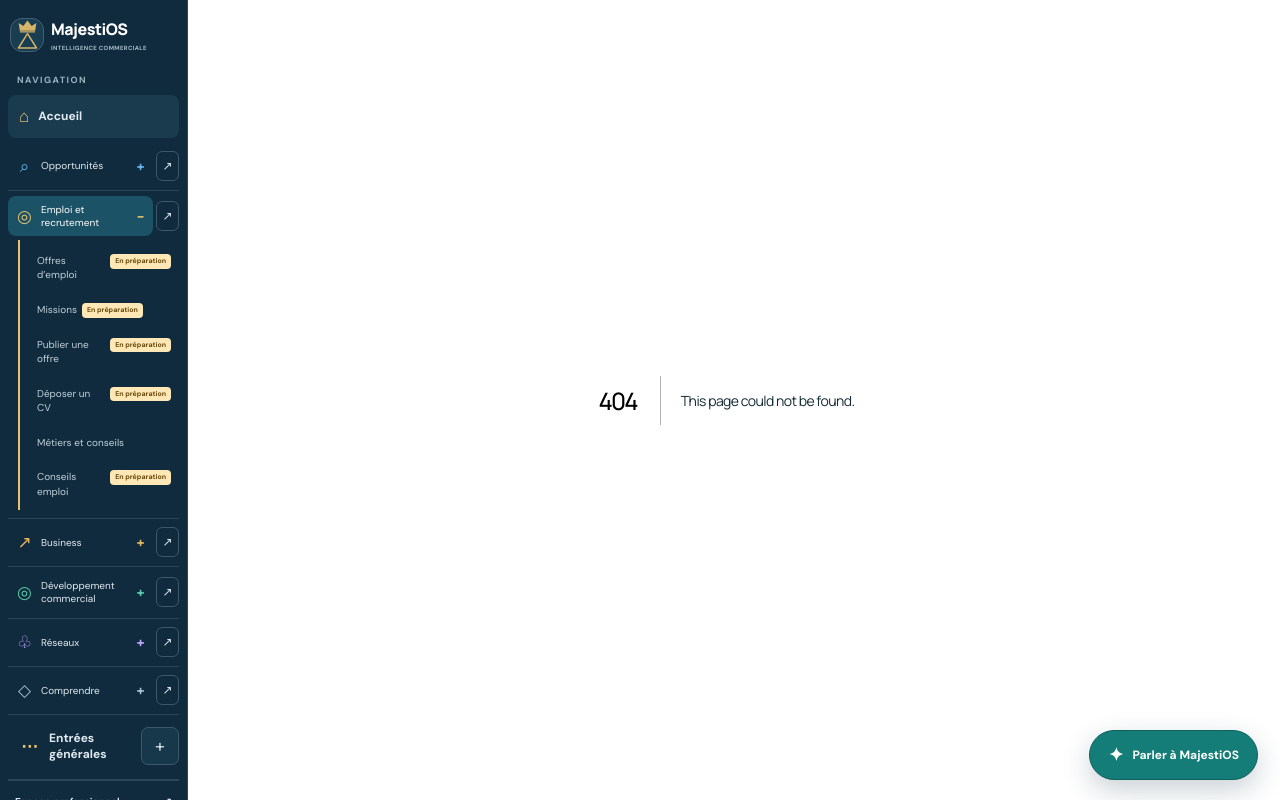
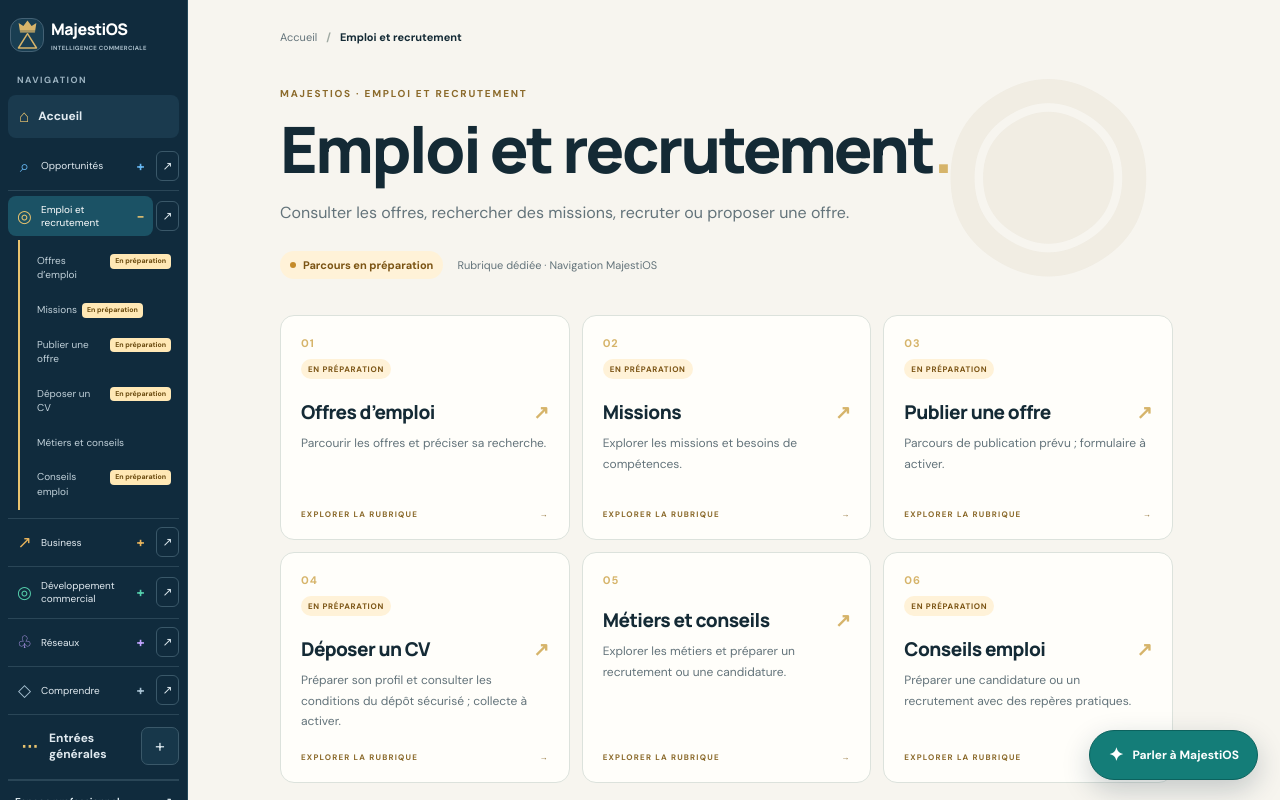
Before and after one commit to Chexpeer/Majestios, a Next.js app: page /emploi in a window 1280 px wide. Before the commit this address had no page. Shown: the top 800 px of the page. Built offline with nearby package versions, Linux system fonts and the light colour scheme.

Commit message:
Create autonomous employment and recruitment landing page

```diff
--- /dev/null
+++ b/src/app/emploi/page.tsx
@@ -0,0 +1,21 @@
+import SiteHub from "@/components/site-hub";
+import { findSiteNode } from "@/data/site-tree";
+
+export const metadata = {
+  title: "Emploi et recrutement — MajestiOS",
+  description: "Un espace autonome pour explorer les offres d’emploi, les missions, les compétences et les parcours de recrutement."
+};
+
+export default function EmploymentPage() {
+  const found = findSiteNode("/emploi");
+  return <SiteHub
+    pathname="/emploi"
+    intro={found?.node.description ?? "Explorer les offres d’emploi, les missions et les parcours de recrutement."}
+    eyebrow="MAJESTIOS · EMPLOI ET RECRUTEMENT"
+    checklist={[
+      "Distinguer une offre d’emploi d’une mission professionnelle.",
+      "Vérifier la source, la date et les conditions avant toute démarche.",
+      "Les fonctions de dépôt de CV et de publication restent signalées comme en préparation tant que leur parcours sécurisé n’est pas activé."
+    ]}
+  />;
+}
```
